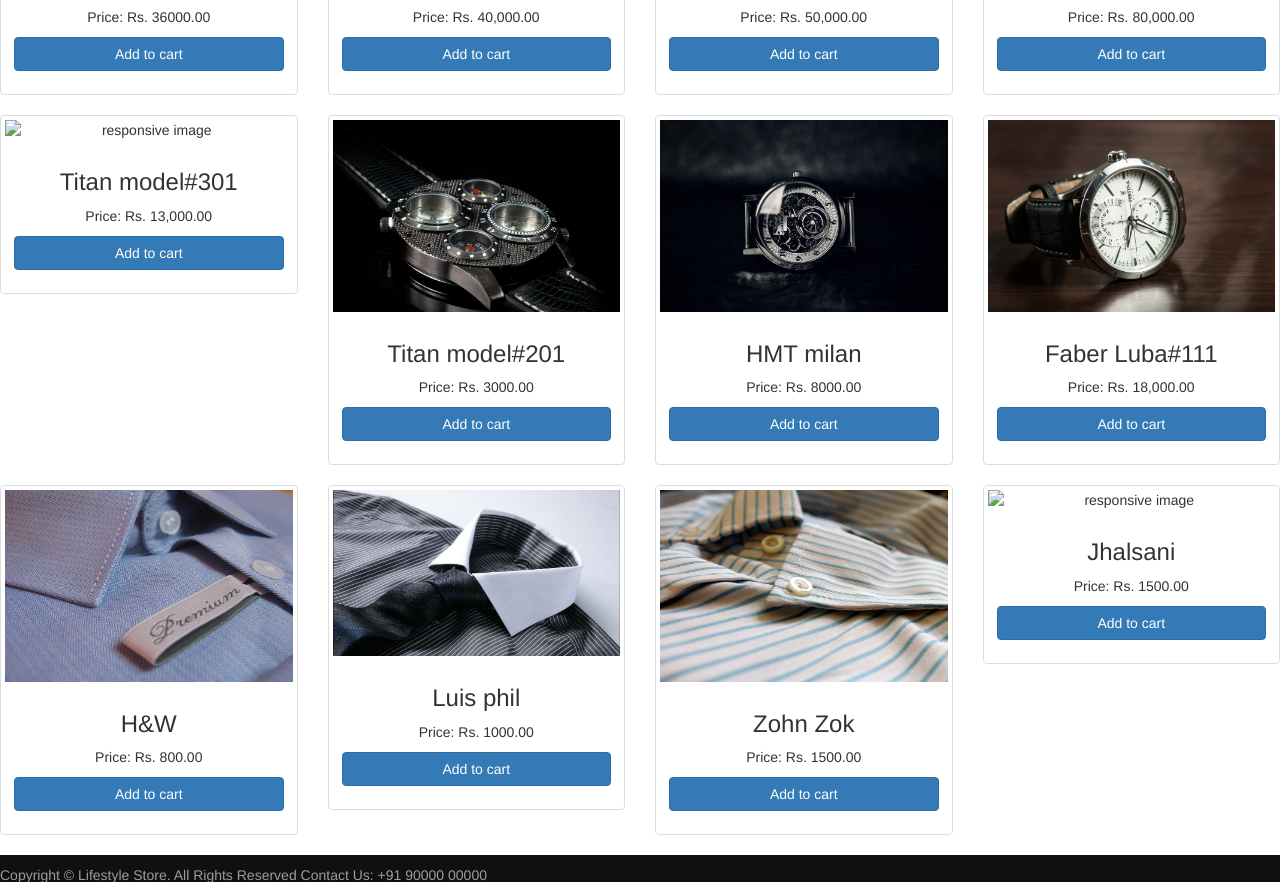
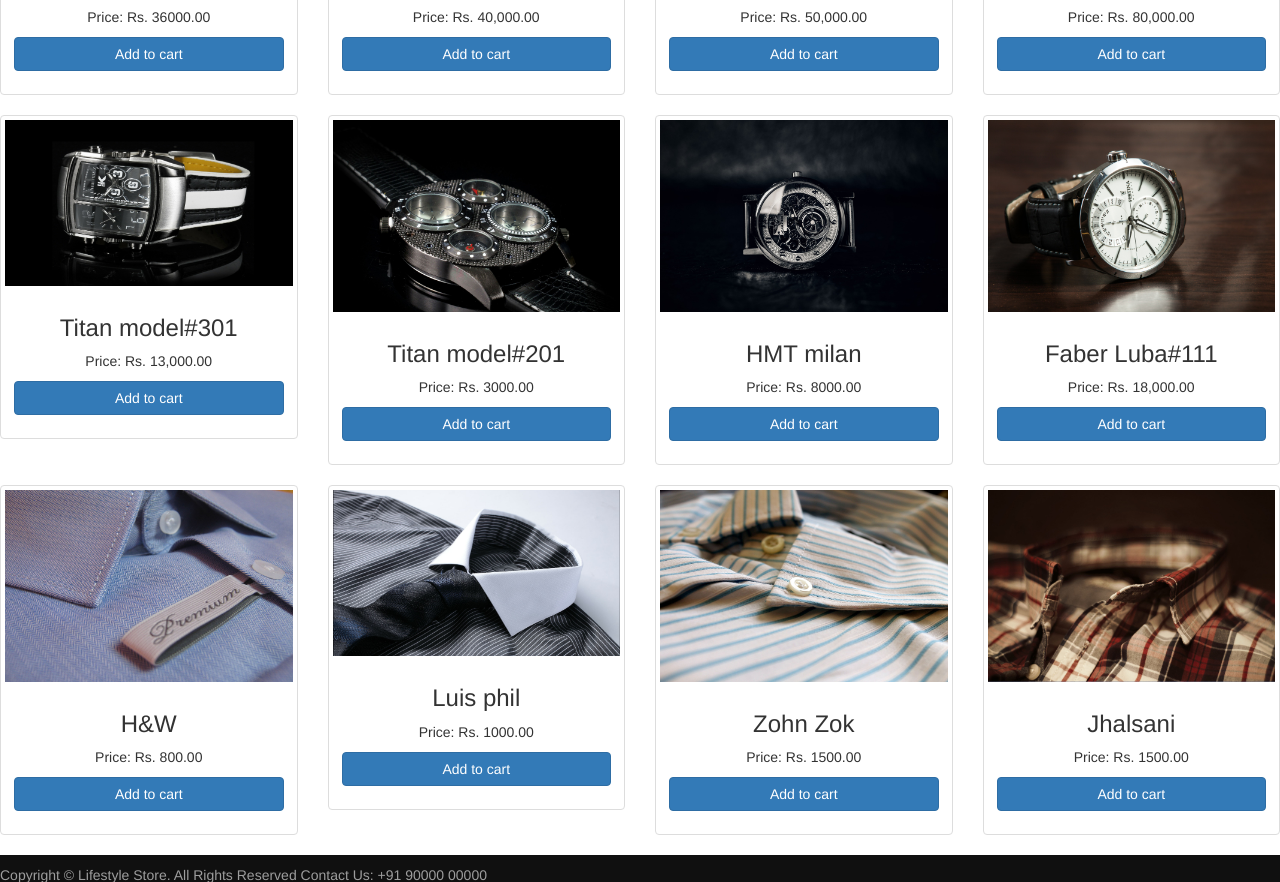
Before and after one commit to nikita-gupta-byte/nikita.github.io, a plain HTML site: page products.html in a window 1280 px wide. Shown: the part 525-1407 px from the top of the page. Drawn offline with nearby package versions, Linux system fonts and the light colour scheme.

Commit message:
Update products.html

```diff
--- a/products.html
+++ b/products.html
@@ -87,7 +87,7 @@
         <div class="row text-center" id="watches">
                 <div class="col-md-3 col-sm-6 home-feature">
                     <div class="thumbnail">
-                        <img src="img/7.jpg" alt="responsive image">
+                        <img src="7.jpg" alt="responsive image">
                         <div class="caption">
                             <h3>Titan model#301</h3>
                             <p>Price: Rs. 13,000.00 </p>
@@ -161,7 +161,7 @@
                 </div>
             <div class="col-md-3 col-sm-6 home-feature">
                     <div class="thumbnail">
-                        <img src="img/Bootstrap_Assignment/13.jpg" alt="responsive image">
+                        <img src="13.jpg" alt="responsive image">
                         <div class="caption">
                             <h3>Jhalsani</h3>
                             <p>Price: Rs. 1500.00 </p>
```
